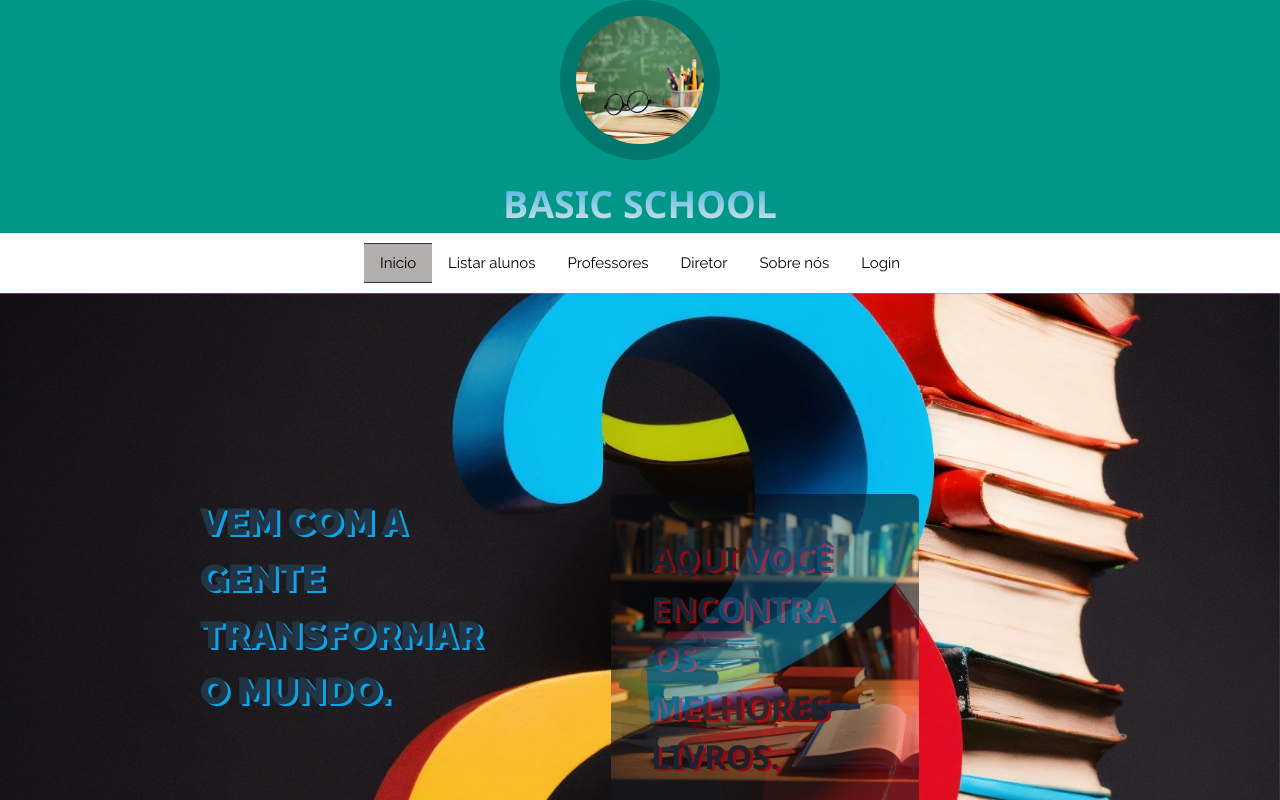
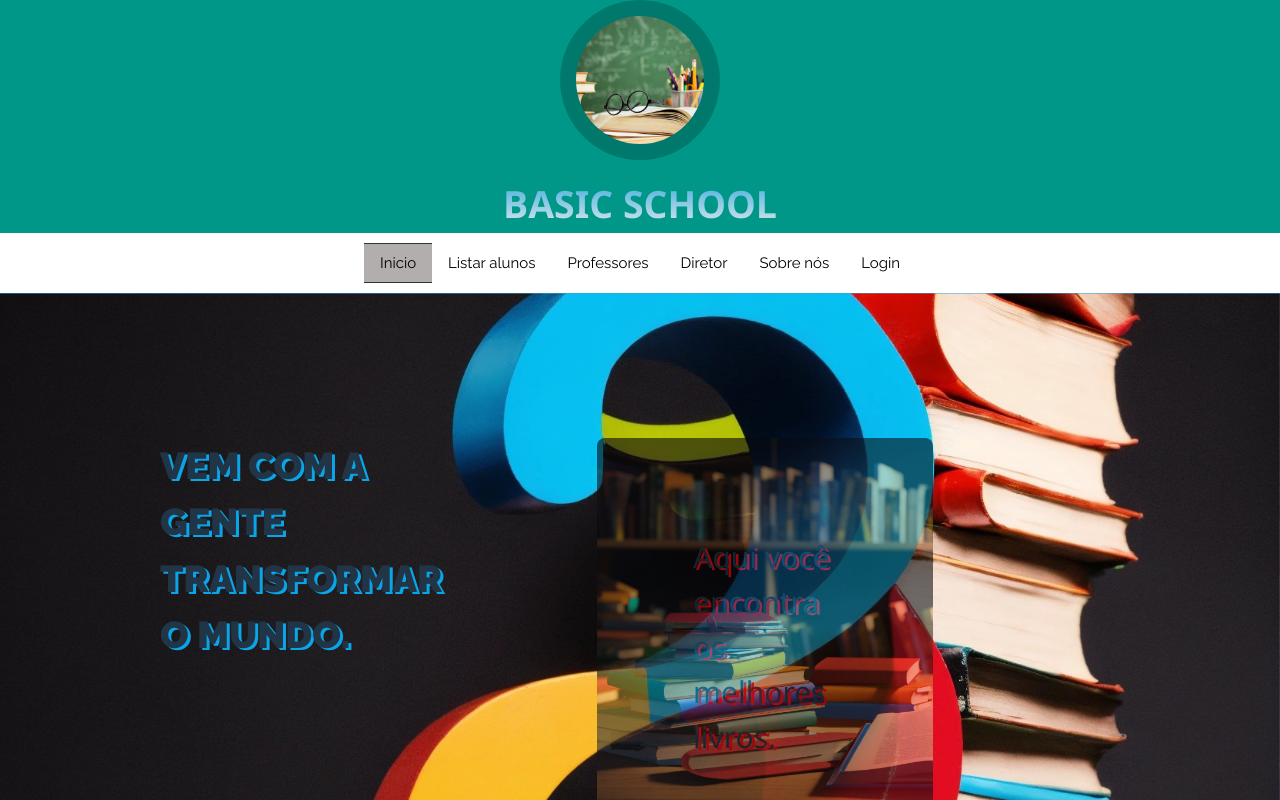
Before and after one commit to reinaldoper/basic-school, a React (Vite) app: page /students in a window 1280 px wide. Both pictures are taken after a click on the button "Inicio". Shown: the top 800 px of the page. Built offline with nearby package versions, Linux system fonts and the light colour scheme; no server answers.

Commit message:
refactored: ajusta css

```diff
--- a/src/component/Home.tsx
+++ b/src/component/Home.tsx
@@ -62,7 +62,7 @@ const Home = () => {
 
 
   return (
-    <div>
+    <>
       <div className='w3-container w3-teal header'>
         <div className='logo'>
           <img src={school} title='A escola do futuro' alt="Image school" />
@@ -77,7 +77,7 @@ const Home = () => {
         <button type="button" name='/about' className={`w3-button ${local === '/about' ? 'active' : null}`} onClick={handleClick}>Sobre nós</button>
         <button type="button" name='/login' className={`w3-button ${local === '/login' ? 'active' : null}`} onClick={handleClick}>Login</button>
       </div>
-    </div>
+    </>
   )
 }
 
--- a/src/component/ListAlunos.tsx
+++ b/src/component/ListAlunos.tsx
@@ -32,7 +32,7 @@ const ListAlunos = () => {
 
   return (
     <>
-      <div className="render-teacher students">
+      <div className="render-teacher">
         <h2 className="w3-cursive">Lista de alunos:</h2>
         {listAlunos.length > 0 ? <>{listAlunos}</> : <div>Carregando...</div>}
       </div>
--- a/src/pages/App.tsx
+++ b/src/pages/App.tsx
@@ -1,30 +1,16 @@
-//import { useState, useEffect } from 'react'
 import '../styles/home.css'
-//import { fetchProfessor } from '../services/fetchApi'
 import Home from '../component/Home';
 import Footer from '../component/Footer';
 
 function App() {
-  /* const [teacher, setTeacher] = useState([]);
-
-  useEffect(() => {
-    const professores = async () => {
-      const request = await fetchProfessor()
-      setTeacher(request.message)
-    }
-
-    professores();
-
-  }, []); */
-
 
   return (
     <>
       <Home />
       <section id="transform-world">
-        <div className='section-main'>
-          <p>Vem com a gente transformar o mundo.</p>
-          <h2>Aqui você encontra os melhores livros.</h2>
+        <div className='section-main w3-container w3-margin'>
+          <p className="w3-cursive">Vem com a gente transformar o mundo.</p>
+          <h2 className="w3-cursive">Aqui você encontra os melhores livros.</h2>
         </div>
       </section>
       <Footer />
--- a/src/styles/home.css
+++ b/src/styles/home.css
@@ -22,10 +22,6 @@
   border: 1px solid #ccc;
 }
 
-.students{
-  width: 55%;
-}
-
 #list-between, #list-email{
   margin-left: 10px;
   margin-right: 10px;
@@ -38,6 +34,7 @@
 
 .list-professor{
   display: flex;
+  flex-wrap: wrap;
 }
 
 li{
@@ -103,41 +100,54 @@ h1 {
 }
 
 #transform-world {
-  height: 40%;
+  height: 30%;
   background-size: cover;
   background-image: url("../assets/question.jpg");
   background-attachment: fixed;
   border-top: 1px solid #33A8DB80;
   border-bottom: 1px solid #33A8DB80;
-  padding: 200px;
+  padding: 10%;
 }
 
-#transform-world p {
+/* #transform-world p {
   display: flex;
   font-weight: 900;
   font-size: 2.5rem;
   text-transform: uppercase;
   max-width: 250px;
   text-shadow: 3px 2px #0ba4e6;
-}
+} */
 
 .section-main{
   display: flex;
+  flex-wrap: wrap;
 }
 
 .section-main h2{
   display: flex;
+  flex-wrap: wrap;
   border-radius: 8px;
   background-image: url('../assets/about-room.jpg');
   opacity: 0.6;
   background-size: cover;
-  padding: 40px;
+  padding: 10%;
   margin: auto;
+  /* font-weight: 900;
+  font-size: 2.2rem; */
+  /* text-transform: uppercase; */
+  width: 35%;
+  height: 35%;
+  text-shadow: 3px 2px #e60b16;
+}
+
+
+.section-main p {
+  display: flex;
   font-weight: 900;
-  font-size: 2.2rem;
+  font-size: 2.5rem;
   text-transform: uppercase;
-  width: 35%;
-  text-shadow: 3px 2px #e60b16;
+  width: 250px;
+  text-shadow: 3px 2px #0ba4e6;
 }
 
 .footer-div {
@@ -156,7 +166,7 @@ h1 {
 #professional-challenges {
   margin: auto;
   text-align: center;
-  width: 800px;
+  width: 80%;
 }
 
 #professional-challenges img {
```
